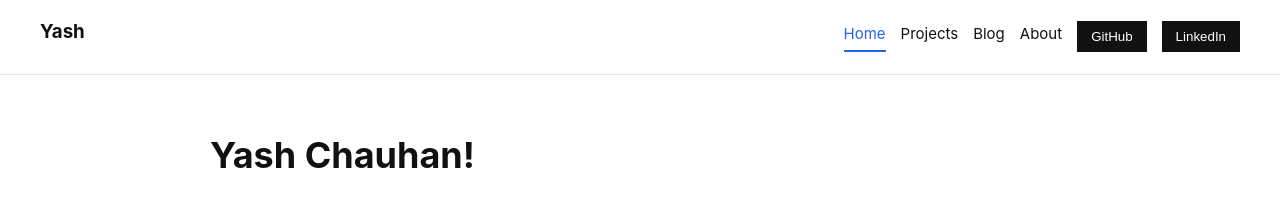
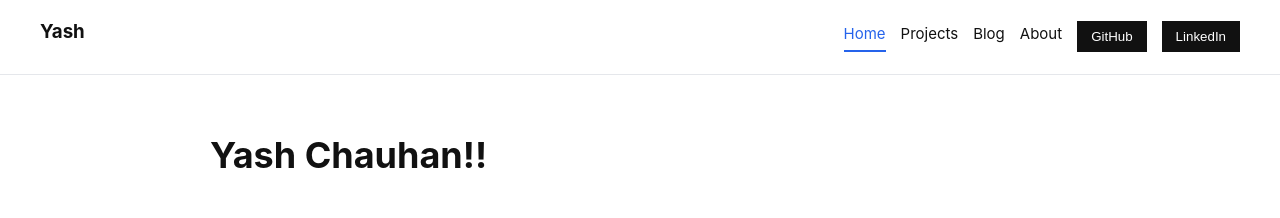
Before and after one commit to Ankith-18/yash-blog, a React (Vite) app: page / in a window 1280 px wide. Shown: the top 218 px of the page. Built offline with nearby package versions, Linux system fonts and the light colour scheme.

Commit message:
Update greeting from 'Yash Chauhan!' to 'Yash Chauhan!!'

```diff
--- a/src/pages/Home.tsx
+++ b/src/pages/Home.tsx
@@ -1,7 +1,7 @@
 export default function Home() {
   return (
     <div className="container fade-in">
-      <h1>Yash Chauhan! </h1>
+      <h1>Yash Chauhan!! </h1>
       <h1>Check CI work flow !]</h1>
 
       <p>
```
